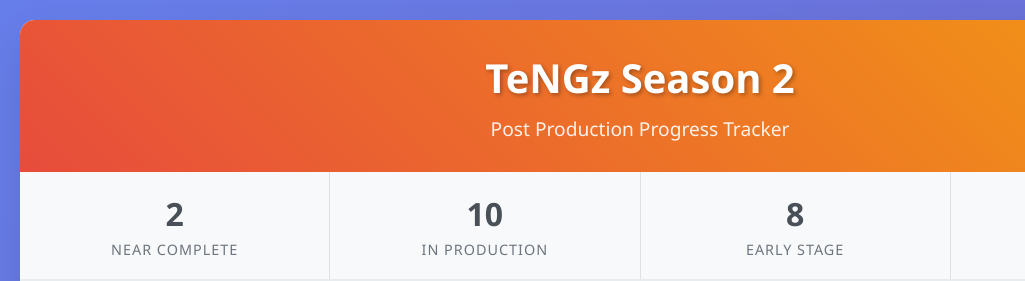
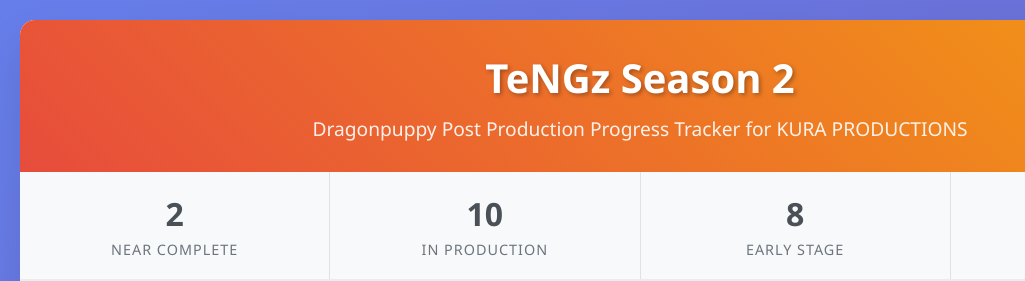
Before and after one commit to DanHab73/tengz-s2-tracker, a plain HTML site: page index.html in a window 1280 px wide. Shown: the top 281 px of the page, 0-1025 px from the left. Drawn offline with Linux system fonts and the light colour scheme.

Commit message:
10 June - 4

```diff
--- a/index.html
+++ b/index.html
@@ -270,7 +270,7 @@
                 <img src="https://www.dropbox.com/scl/fi/9c1os8rv8u7u297b7og23/Dragonpuppy-Logo-White.png?rlkey=o4djg0lw3p8kptncb44ghvkri&raw=1" alt="Dragonpuppy Logo" />
             </div>
             <h1>TeNGz Season 2</h1>
-            <p>Post Production Progress Tracker</p>
+            <p>Dragonpuppy Post Production Progress Tracker for KURA PRODUCTIONS</p>
         </div>
 
         <div class="stats-bar">
```
